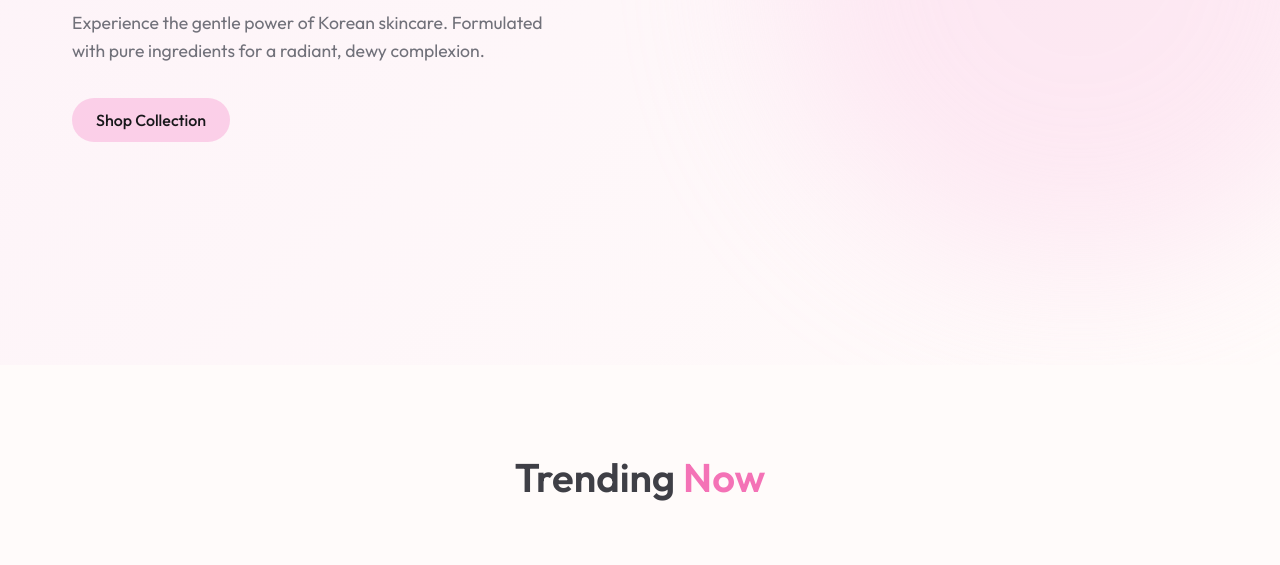
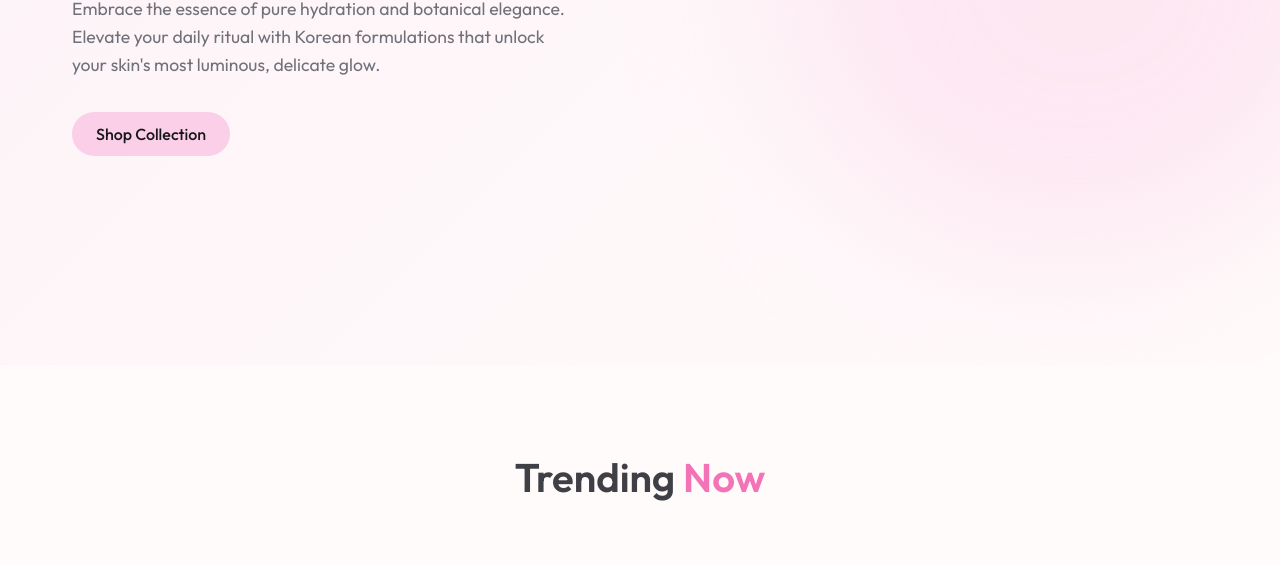
Before and after one commit to hana20nasser/skincare-site, a website: page index.html in a window 1280 px wide. Shown: the part 535-1100 px from the top of the page. Drawn offline with Linux system fonts and the light colour scheme; no server answers.

Commit message:
feature: home ui

```diff
--- a/index.html
+++ b/index.html
@@ -51,8 +51,7 @@
                     <div class="hero-content">
                         <span class="hero-tag">New Collection</span>
                         <h1>Discover Your Natural Glow</h1>
-                        <p>Experience the gentle power of Korean skincare. Formulated with pure ingredients for a
-                            radiant, dewy complexion.</p>
+                        <p>Embrace the essence of pure hydration and botanical elegance. Elevate your daily ritual with Korean formulations that unlock your skin's most luminous, delicate glow.</p>
                         <button class="btn btn-primary" onclick="navigatePath('/products')">Shop Collection</button>
                     </div>
                     <div class="hero-image">
```
Lines whose indentation alone changed are shown as unchanged.
